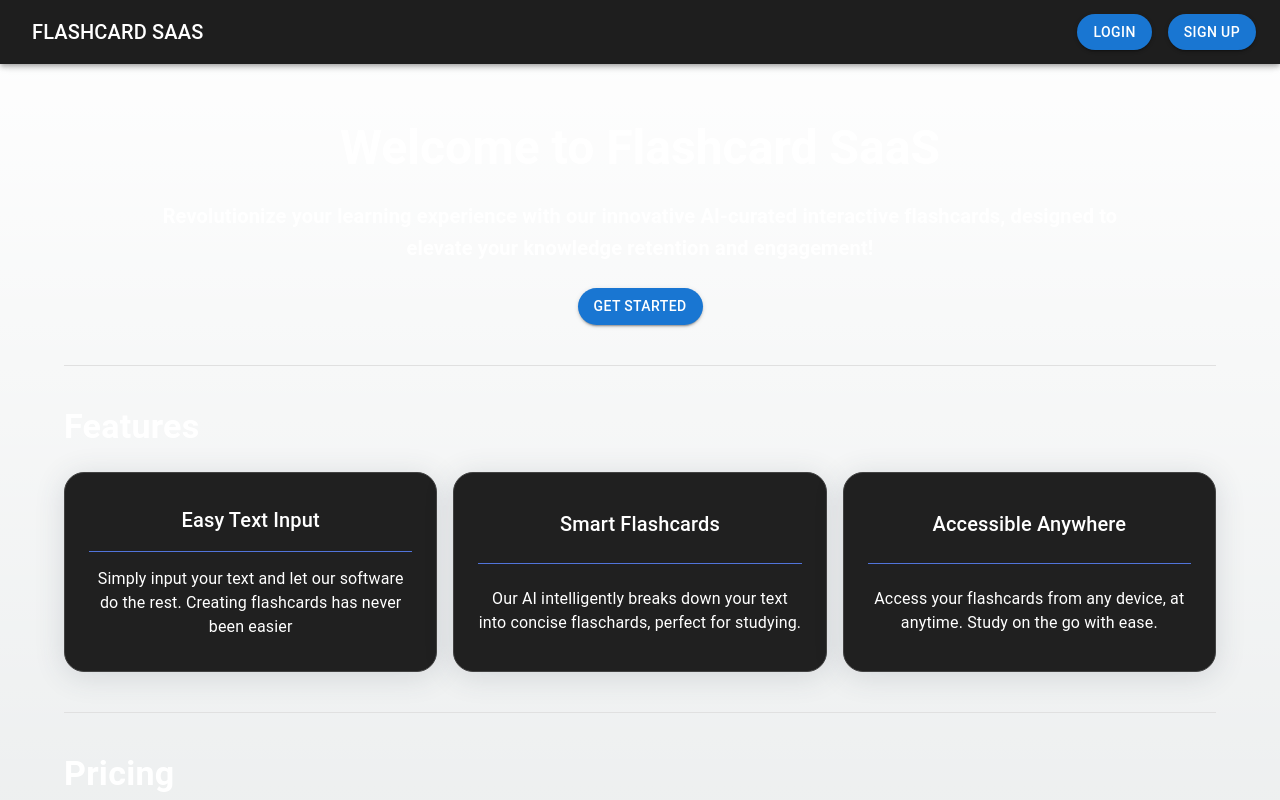
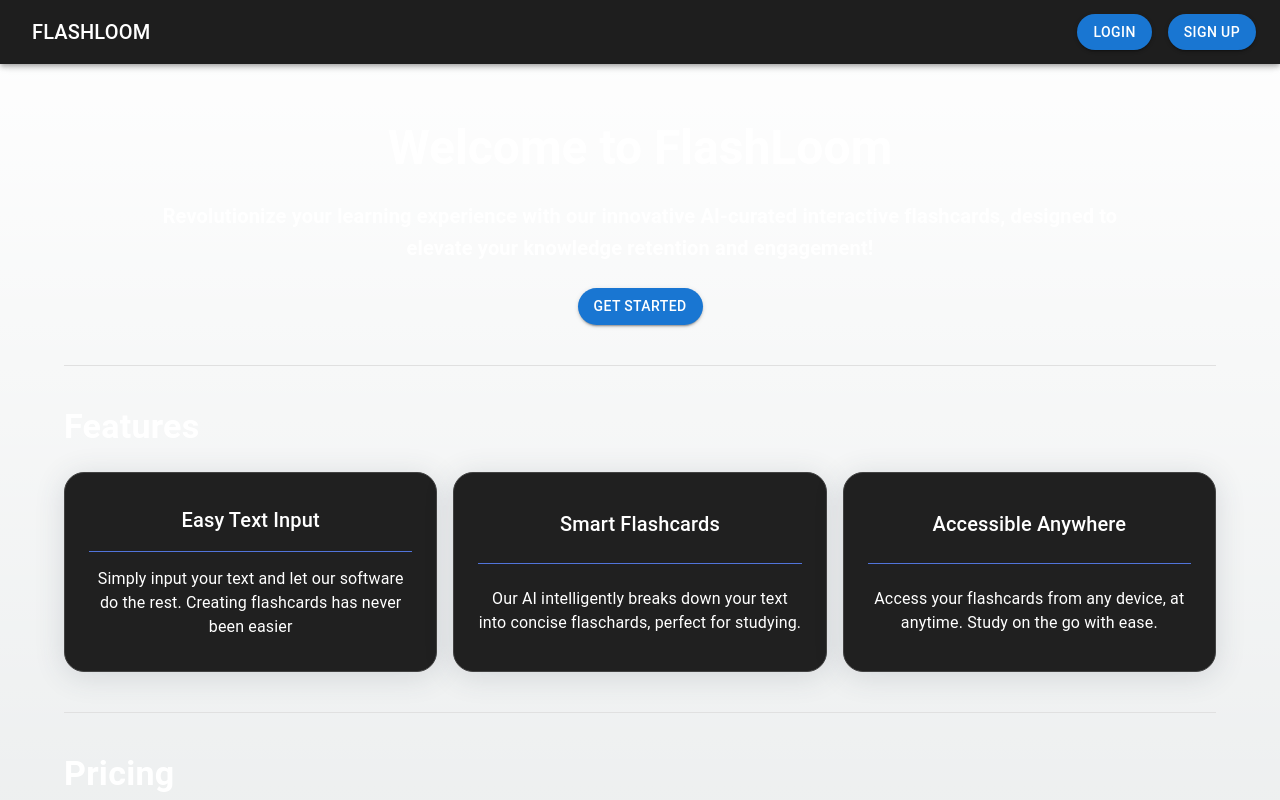
Before and after one commit to Jayjeet1013/flashcard-saas, a Next.js app: page / in a window 1280 px wide. Shown: the top 800 px of the page. Built offline with nearby package versions, Linux system fonts and the light colour scheme; no server answers.

Commit message:
change name to flashloom

```diff
--- a/app/components/header.js
+++ b/app/components/header.js
@@ -8,16 +8,16 @@ const Header = () => {
 
     const router = useRouter();
     return (
-    <AppBar
+      <AppBar
         sx={{
           backgroundColor: "rgb(30 30 30)",
-          mb: 10
+          mb: 10,
         }}
       >
         <Toolbar sx={{ display: "flex", justifyContent: "space-between" }}>
           <Button onClick={() => router.push("/")}>
             <Typography variant="h6" color="white">
-              Flashcard Saas
+              FlashLoom
             </Typography>
           </Button>
           <SignedOut>
@@ -63,7 +63,7 @@ const Header = () => {
           </SignedIn>
         </Toolbar>
       </AppBar>
-    )
+    );
 }
 
 export default Header;
--- a/app/layout.js
+++ b/app/layout.js
@@ -7,7 +7,7 @@ import { Analytics } from "@vercel/analytics/react";
 const inter = Inter({ subsets: ["latin"] });
 
 export const metadata = {
-  title: "FlashCard AI",
+  title: "FlashLoom",
   description: "Use to generate Flashcards",
 };
 
@@ -16,7 +16,7 @@ export default function RootLayout({ children }) {
     <ClerkProvider>
       <html lang="en">
         <Head>
-          <title>Flashcard Saas</title>
+          <title>FlashLoom</title>
         </Head>
         <body className={inter.className}>
           {children}
--- a/app/page.js
+++ b/app/page.js
@@ -2,7 +2,7 @@
 
 import Image from "next/image";
 import getStripe from "@/utils/get-stripe";
-import { SignedIn, SignedOut, UserButton,useUser } from "@clerk/nextjs";
+import { SignedIn, SignedOut, UserButton, useUser } from "@clerk/nextjs";
 import {
   AppBar,
   Button,
@@ -48,21 +48,31 @@ export default function Home() {
             width: "100%",
             display: "flex",
             flexDirection: "column",
-            mt: 10
+            mt: 10,
           }}
         >
           <Box sx={{ textAlign: "center", p: 5, pb: 0 }}>
-            <Typography variant="h3" color={"white"} fontWeight="700">Welcome to Flashcard SaaS</Typography>
-            <Typography variant="h6" fontWeight="bold" sx={{ m: 3, color: "white" }}>
+            <Typography variant="h3" color={"white"} fontWeight="700">
+              Welcome to FlashLoom
+            </Typography>
+            <Typography
+              variant="h6"
+              fontWeight="bold"
+              sx={{ m: 3, color: "white" }}
+            >
               Revolutionize your learning experience with our innovative
               AI-curated interactive flashcards, designed to elevate your
               knowledge retention and engagement!
             </Typography>
-            <Button variant="contained" sx={{ borderRadius: 5 }} onClick={handleGetStartedClick}>
+            <Button
+              variant="contained"
+              sx={{ borderRadius: 5 }}
+              onClick={handleGetStartedClick}
+            >
               Get Started
             </Button>
           </Box>
-          <Divider color="white"/>
+          <Divider color="white" />
           <FeatureGrid />
           <Divider color="white" />
           <PricingGrid />
```
